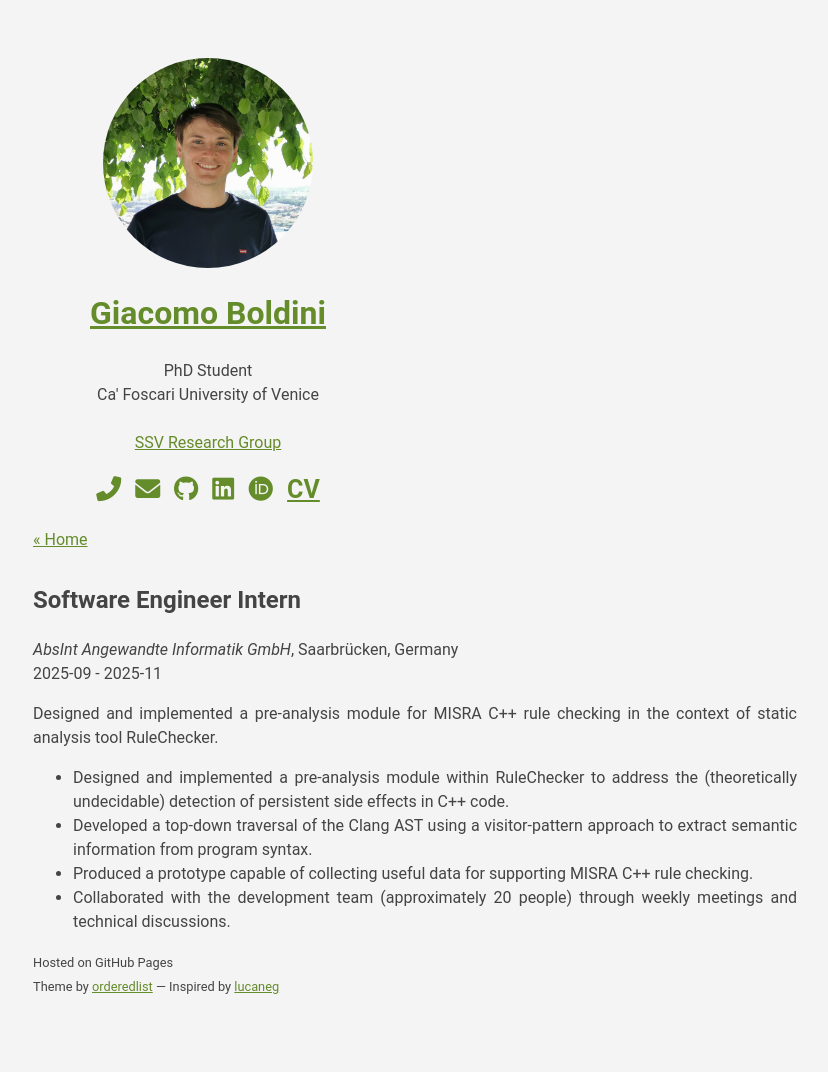
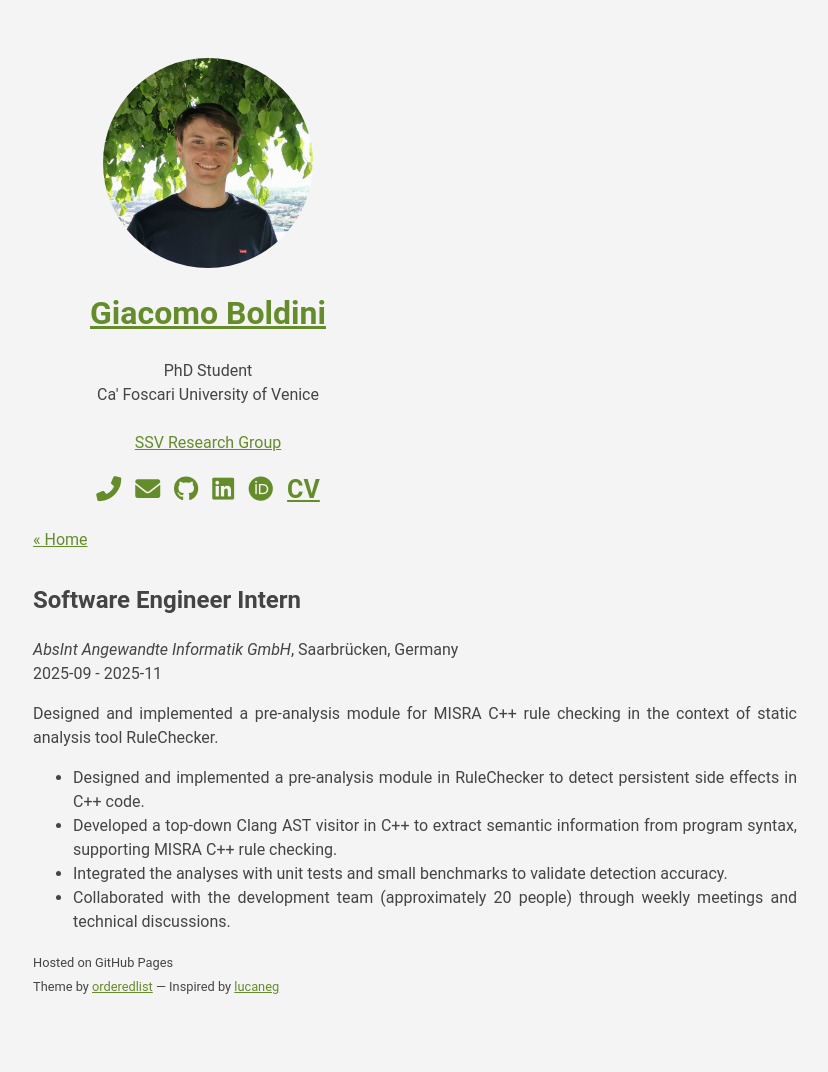
Before and after one commit to giacomoboldini/giacomoboldini.github.io, a Jekyll site: the page built from experiences/_posts/2025-09-01-absint.md, in a window 1280 px wide. Shown: the whole page, without its empty margins (25-853 px from the left). Built offline with Jekyll 4.4.1, drawn with Linux system fonts in a browser that asks for light colours; a style sheet for code colours, icons or effects is not loaded.

Commit message:
Update absint items and cv pdf file

```diff
--- a/experiences/_posts/2025-09-01-absint.md
+++ b/experiences/_posts/2025-09-01-absint.md
@@ -8,7 +8,7 @@ start: 2025-09
 end: 2025-11
 ---
 
-- Designed and implemented a pre-analysis module within RuleChecker to address the (theoretically undecidable) detection of persistent side effects in C++ code.
-- Developed a top-down traversal of the Clang AST using a visitor-pattern approach to extract semantic information from program syntax.
-- Produced a prototype capable of collecting useful data for supporting MISRA C++ rule checking.
+- Designed and implemented a pre-analysis module in RuleChecker to detect persistent side effects in C++ code.
+- Developed a top-down Clang AST visitor in C++ to extract semantic information from program syntax, supporting MISRA C++ rule checking.
+- Integrated the analyses with unit tests and small benchmarks to validate detection accuracy.
 - Collaborated with the development team (approximately 20 people) through weekly meetings and technical discussions.
```
Also changed, not shown: 2 other files.
